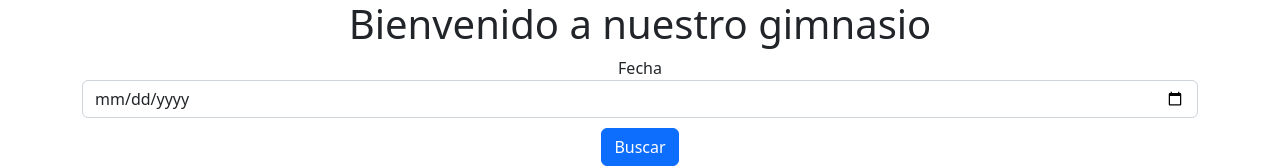
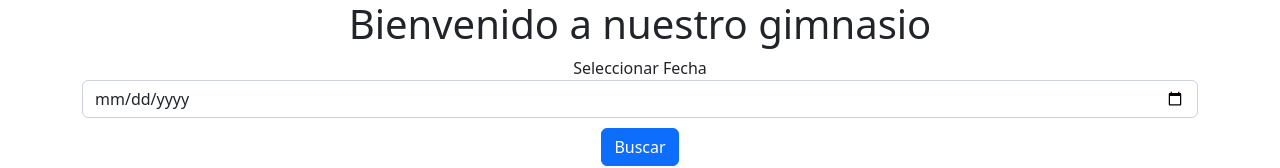
Before and after one commit to Dighitalsoluciones/frontcrossbox, an Angular app: page /reservar in a window 1280 px wide. Shown: the top 168 px of the page. Built offline with nearby package versions, Linux system fonts and the light colour scheme; data requests are answered from the project's data file.

Commit message:
mas style

```diff
--- a/src/app/componentes/reservar/reservar.component.html
+++ b/src/app/componentes/reservar/reservar.component.html
@@ -4,7 +4,7 @@
   <h1>Bienvenido a nuestro gimnasio</h1>
   <form>
     <div class="form-group">
-      <label for="fecha">Fecha</label>
+      <label for="fecha">Seleccionar Fecha</label>
       <input type="date" id="fecha" name="fecha" [min]="today" class="form-control" [(ngModel)]="fecha">
     </div>
     <button type="button" class="btn btn-primary" style="margin-top: 10px;" (click)="buscarActividades()">Buscar</button>
@@ -42,7 +42,7 @@
       </table>
     </div>
     <div *ngIf="!actividades || !actividades.length">
-      <p>No hay actividades disponibles en esta fecha</p>
+      <p>No hay turnos disponibles en esta fecha</p>
     </div>
   </div>
 </div>
```
